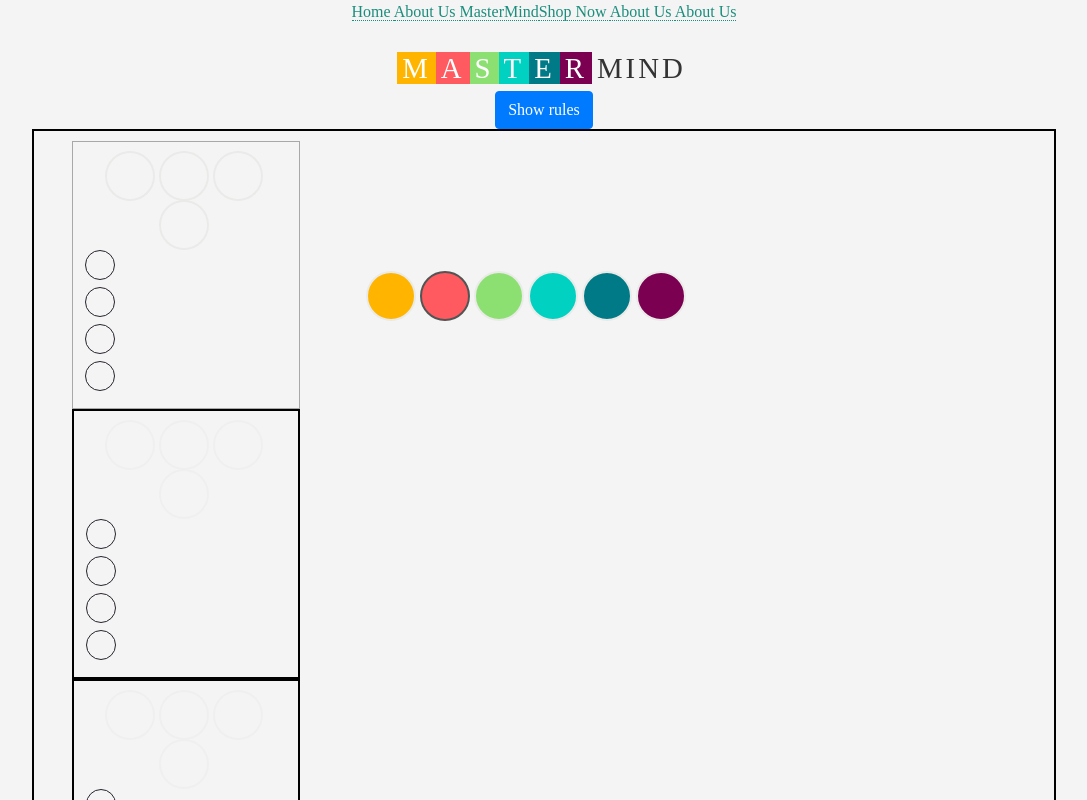
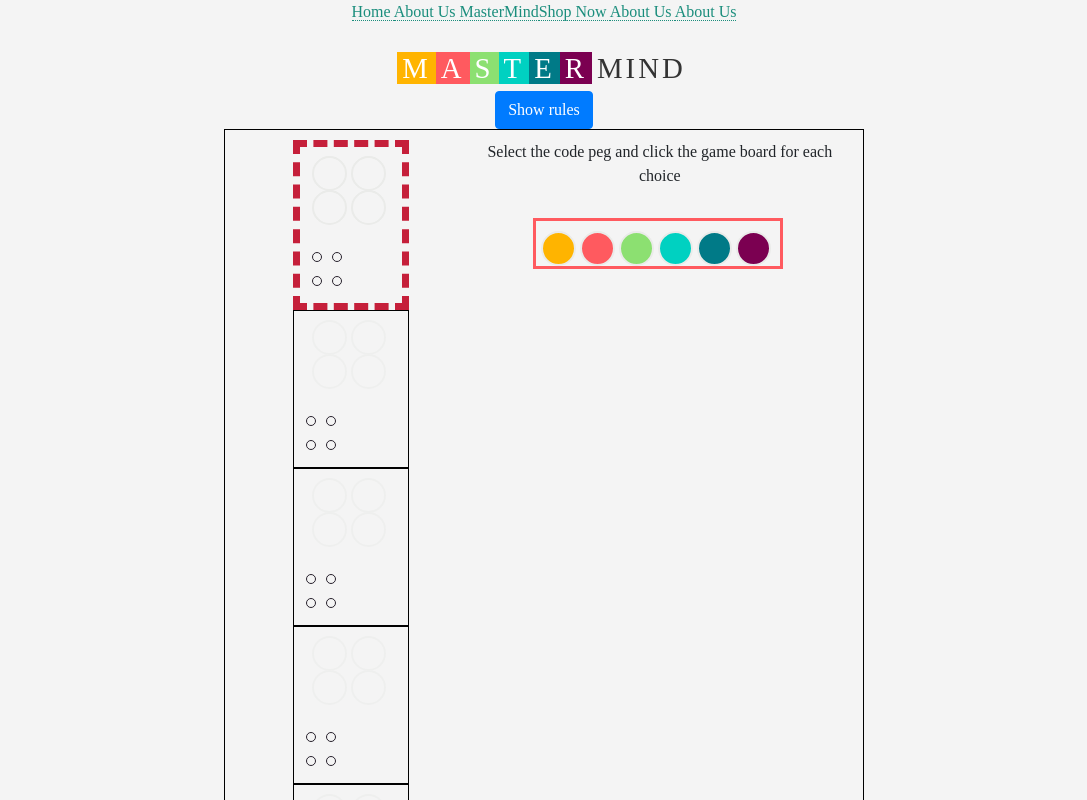
Before and after one commit to shazil-arif/Jackpot, a React (Create React App) app in the folder app/: page /mastermind in a window 1280 px wide. Both pictures are taken after a click on the button "start". Shown: the top 800 px of the page, without its empty margins (96-1183 px from the left). Built offline with nearby package versions, Linux system fonts and the light colour scheme.

Commit message:
css style aeditted

```diff
--- a/app/src/agents/MasterMind/CodePegs.jsx
+++ b/app/src/agents/MasterMind/CodePegs.jsx
@@ -26,7 +26,12 @@
         />
       );
     }
-    return <div className="codepegs right">{pegs}</div>;
+    return (
+      <div>
+        <div>Select the code peg and click the game board for each choice</div>
+        <div className="codepegs right">{pegs}</div>
+      </div>
+    );
   }
 }
 
--- a/app/src/agents/MasterMind/Mastermindstyle.css
+++ b/app/src/agents/MasterMind/Mastermindstyle.css
@@ -70,10 +70,18 @@
   padding: 10px;
 }
 
+.left {
+  float: left;
+}
+
+.right {
+  float: right;
+}
+
 .row {
   padding: 10px 0 10px 10px;
-  width: 260px;
-  border: #f4f4f4 1px solid;
+  width: 100px;
+  border: #a82a2a 10px solid;
 }
 
 .decode-row {
@@ -81,7 +89,7 @@
 }
 
 .current.row {
-  border: #a8a8a8 1px solid;
+  border: #c51f3a 7px dashed;
 }
 
 .current .decode-row {
@@ -90,18 +98,6 @@
 
 input[type="radio"] {
   display: none;
-}
-
-.peg input[type="radio"] + label {
-  display: inline-block;
-  width: 50px;
-  height: 50px;
-  margin: -1px 4px 0 0;
-  vertical-align: middle;
-  cursor: pointer;
-  border: #eaebe9 2px solid;
-  border-radius: 50%;
-  box-sizing: border-box;
 }
 
 .selected input[type="radio"] + label {
@@ -140,9 +136,9 @@
 
 .submit {
   width: 20px;
-  height: 5px;
+  height: 10px;
   position: relative;
-  margin: 15px 7px;
+  margin: 15px 15px;
   border: none;
   cursor: pointer;
   background-color: #f4f4f4;
@@ -170,14 +166,14 @@
 
 .hints-row {
   width: 44px;
-  margin-top: 0;
+  margin-top: 20px;
 }
 
 .hint {
   display: inline-block;
   position: relative;
-  width: 30px;
-  height: 30px;
+  width: 10px;
+  height: 10px;
   margin-right: 10px;
   border: 1px solid #28222d;
   border-radius: 50%;
@@ -210,55 +206,39 @@
 }
 
 .codepegs {
-  width: 400px;
-  margin-top: 60px;
+  width: 250px;
+  margin-top: 30px;
+  margin-left: 30px;
+  margin-right: 70px;
+  border: #ff5a5f solid;
 }
 
 .codepegs .peg input[type="radio"] + label {
-  margin-top: 70px;
+  margin-top: 10px;
 }
 
 /* end game overlay */
-
-.endgame {
-  position: absolute;
-  top: 0;
-  left: 0;
-  width: 100%;
-  z-index: 1;
-  height: 100%;
-}
-
-.success {
-  background-color: #00c653;
-}
-
-.failure {
-  background-color: #db4445;
-}
-
-.cheat {
-  color: #f4f4f4;
-}
-
-footer {
-  padding: 8px 0;
-  border-top: 1px solid #a8a8a8;
-}
-
-footer p {
-  padding: 4px 0 4px 0;
-}
-
-/* helpers */
 
 .clearfix {
   display: flex;
   flex-direction: row;
   margin: auto;
-  width: 80%;
-  border: 2px solid black;
+  height: 30;
+  width: 50%;
+  border: 1px solid black;
   padding: 10px;
+}
+
+.peg input[type="radio"] + label {
+  display: inline-block;
+  width: 35px;
+  height: 35px;
+  margin: -1px 4px 0 0;
+  vertical-align: middle;
+  cursor: pointer;
+  border: #eaebe9 2px solid;
+  border-radius: 50%;
+  box-sizing: border-box;
 }
 
 .show-modal {
```
